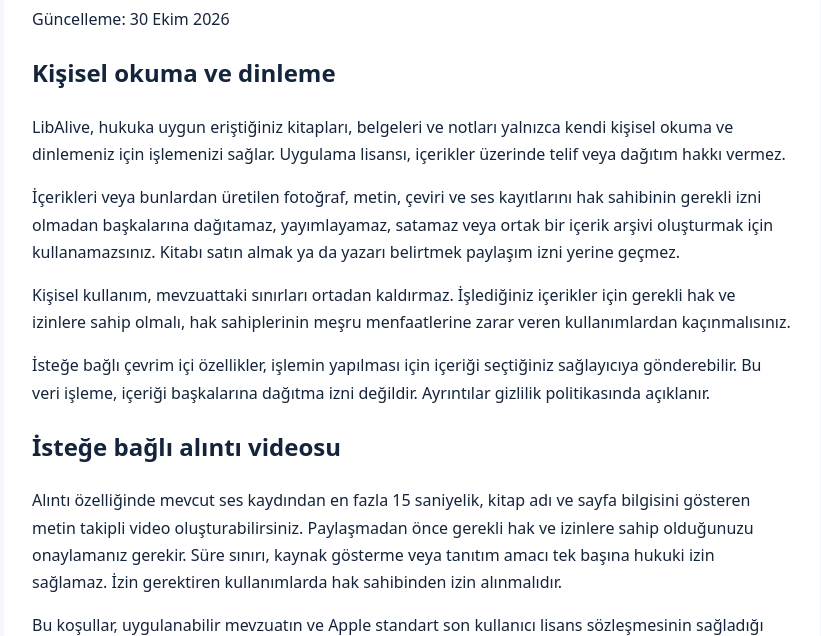
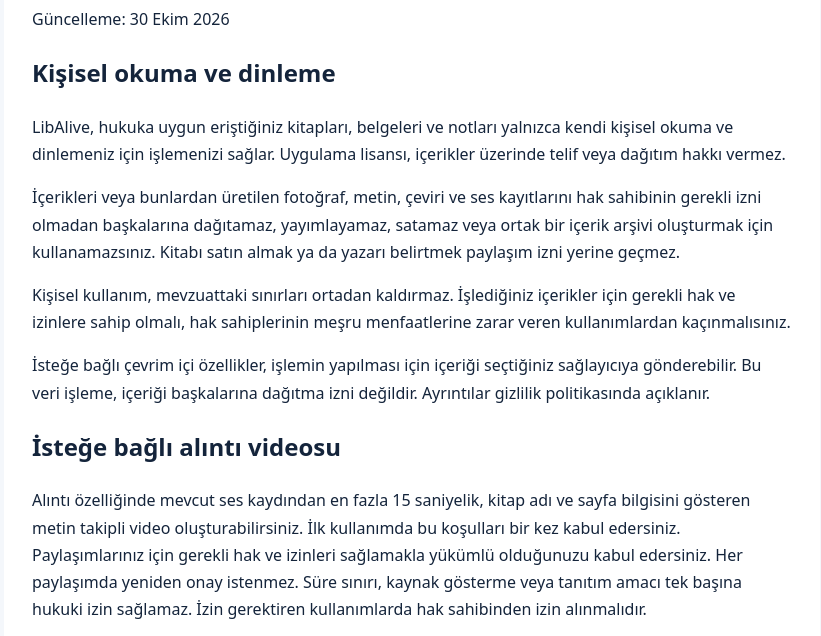
Before and after one commit to drafttasarim/LibAlive-privacy, a plain HTML site: page terms.html in a window 1280 px wide. Shown: the part 159-795 px from the top of the page, without its empty margins (228-1049 px from the left). Drawn offline with Linux system fonts and the light colour scheme.

Commit message:
Use one-time acceptance for personal-use and quote terms

```diff
--- a/terms.html
+++ b/terms.html
@@ -1,4 +1,4 @@
 <!doctype html><html lang="tr"><head><meta charset="utf-8"><meta name="viewport" content="width=device-width,initial-scale=1"><title>LibAlive Kullanım Koşulları</title><style>body{font-family:system-ui,sans-serif;line-height:1.7;color:#14243b;background:#f4f7fb;margin:0}main{max-width:760px;margin:40px auto;padding:28px;background:white;border-radius:20px}a{color:#125da8}</style></head><body><main><h1>LibAlive Kullanım Koşulları</h1><p>Güncelleme: 30 Ekim 2026</p><h2>Kişisel okuma ve dinleme</h2><p>LibAlive, hukuka uygun eriştiğiniz kitapları, belgeleri ve notları yalnızca kendi kişisel okuma ve dinlemeniz için işlemenizi sağlar. Uygulama lisansı, içerikler üzerinde telif veya dağıtım hakkı vermez.</p>
 <p>İçerikleri veya bunlardan üretilen fotoğraf, metin, çeviri ve ses kayıtlarını hak sahibinin gerekli izni olmadan başkalarına dağıtamaz, yayımlayamaz, satamaz veya ortak bir içerik arşivi oluşturmak için kullanamazsınız. Kitabı satın almak ya da yazarı belirtmek paylaşım izni yerine geçmez.</p>
 <p>Kişisel kullanım, mevzuattaki sınırları ortadan kaldırmaz. İşlediğiniz içerikler için gerekli hak ve izinlere sahip olmalı, hak sahiplerinin meşru menfaatlerine zarar veren kullanımlardan kaçınmalısınız.</p>
-<p>İsteğe bağlı çevrim içi özellikler, işlemin yapılması için içeriği seçtiğiniz sağlayıcıya gönderebilir. Bu veri işleme, içeriği başkalarına dağıtma izni değildir. Ayrıntılar gizlilik politikasında açıklanır.</p><h2>İsteğe bağlı alıntı videosu</h2><p>Alıntı özelliğinde mevcut ses kaydından en fazla 15 saniyelik, kitap adı ve sayfa bilgisini gösteren metin takipli video oluşturabilirsiniz. Paylaşmadan önce gerekli hak ve izinlere sahip olduğunuzu onaylamanız gerekir. Süre sınırı, kaynak gösterme veya tanıtım amacı tek başına hukuki izin sağlamaz. İzin gerektiren kullanımlarda hak sahibinden izin alınmalıdır.</p><p>Bu koşullar, uygulanabilir mevzuatın ve Apple standart son kullanıcı lisans sözleşmesinin sağladığı hakları ortadan kaldırmaz.</p><p><a href="./">Gizlilik politikası</a> · <a href="https://www.apple.com/legal/internet-services/itunes/dev/stdeula/">Apple standart kullanım koşulları</a></p><p>Destek: <a href="mailto:info@drafttasarim.com">info@drafttasarim.com</a></p></main></body></html>
+<p>İsteğe bağlı çevrim içi özellikler, işlemin yapılması için içeriği seçtiğiniz sağlayıcıya gönderebilir. Bu veri işleme, içeriği başkalarına dağıtma izni değildir. Ayrıntılar gizlilik politikasında açıklanır.</p><h2>İsteğe bağlı alıntı videosu</h2><p>Alıntı özelliğinde mevcut ses kaydından en fazla 15 saniyelik, kitap adı ve sayfa bilgisini gösteren metin takipli video oluşturabilirsiniz. İlk kullanımda bu koşulları bir kez kabul edersiniz. Paylaşımlarınız için gerekli hak ve izinleri sağlamakla yükümlü olduğunuzu kabul edersiniz. Her paylaşımda yeniden onay istenmez. Süre sınırı, kaynak gösterme veya tanıtım amacı tek başına hukuki izin sağlamaz. İzin gerektiren kullanımlarda hak sahibinden izin alınmalıdır.</p><p>Bu koşullar, uygulanabilir mevzuatın ve Apple standart son kullanıcı lisans sözleşmesinin sağladığı hakları ortadan kaldırmaz.</p><p><a href="./">Gizlilik politikası</a> · <a href="https://www.apple.com/legal/internet-services/itunes/dev/stdeula/">Apple standart kullanım koşulları</a></p><p>Destek: <a href="mailto:info@drafttasarim.com">info@drafttasarim.com</a></p></main></body></html>
```
